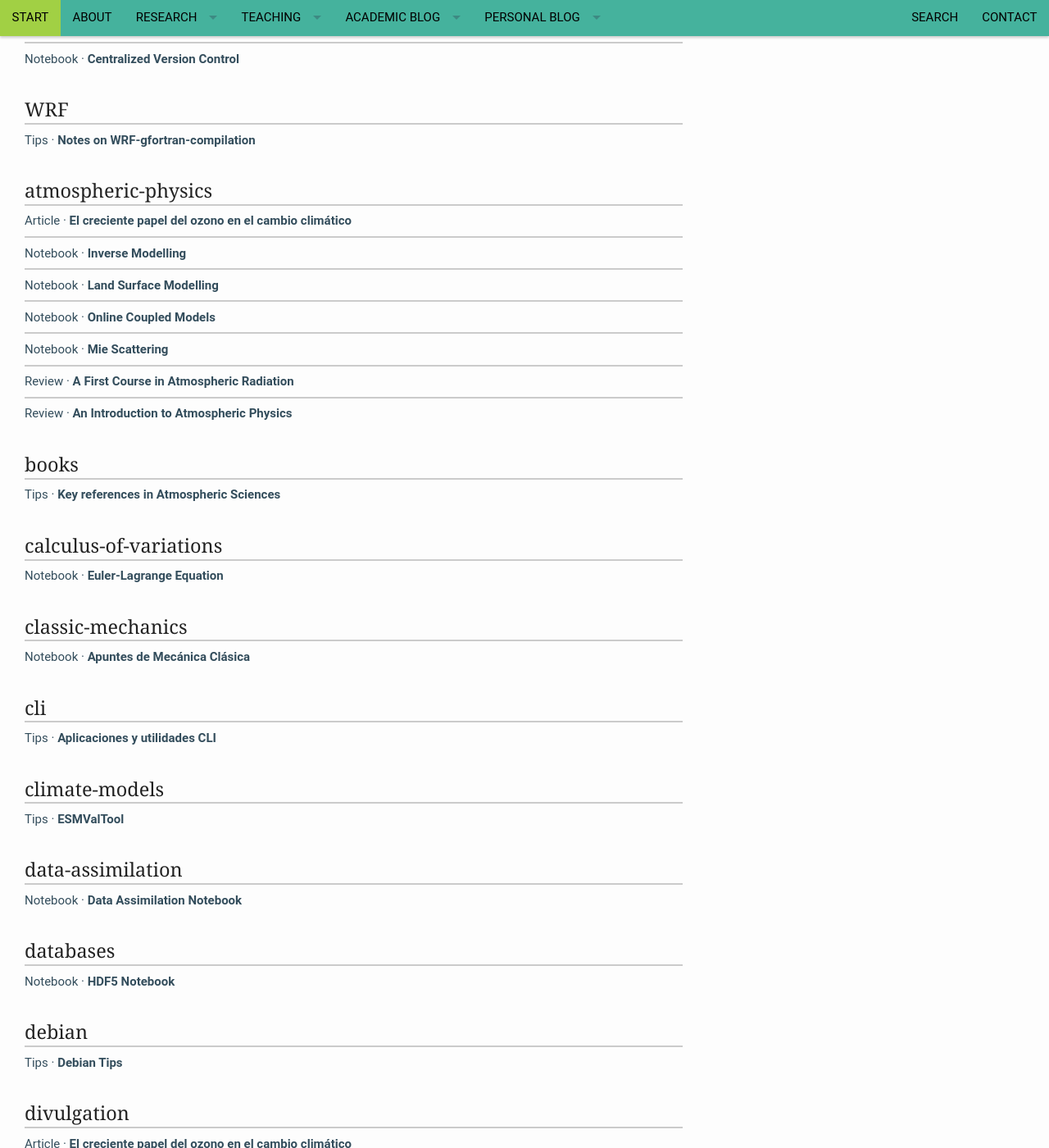
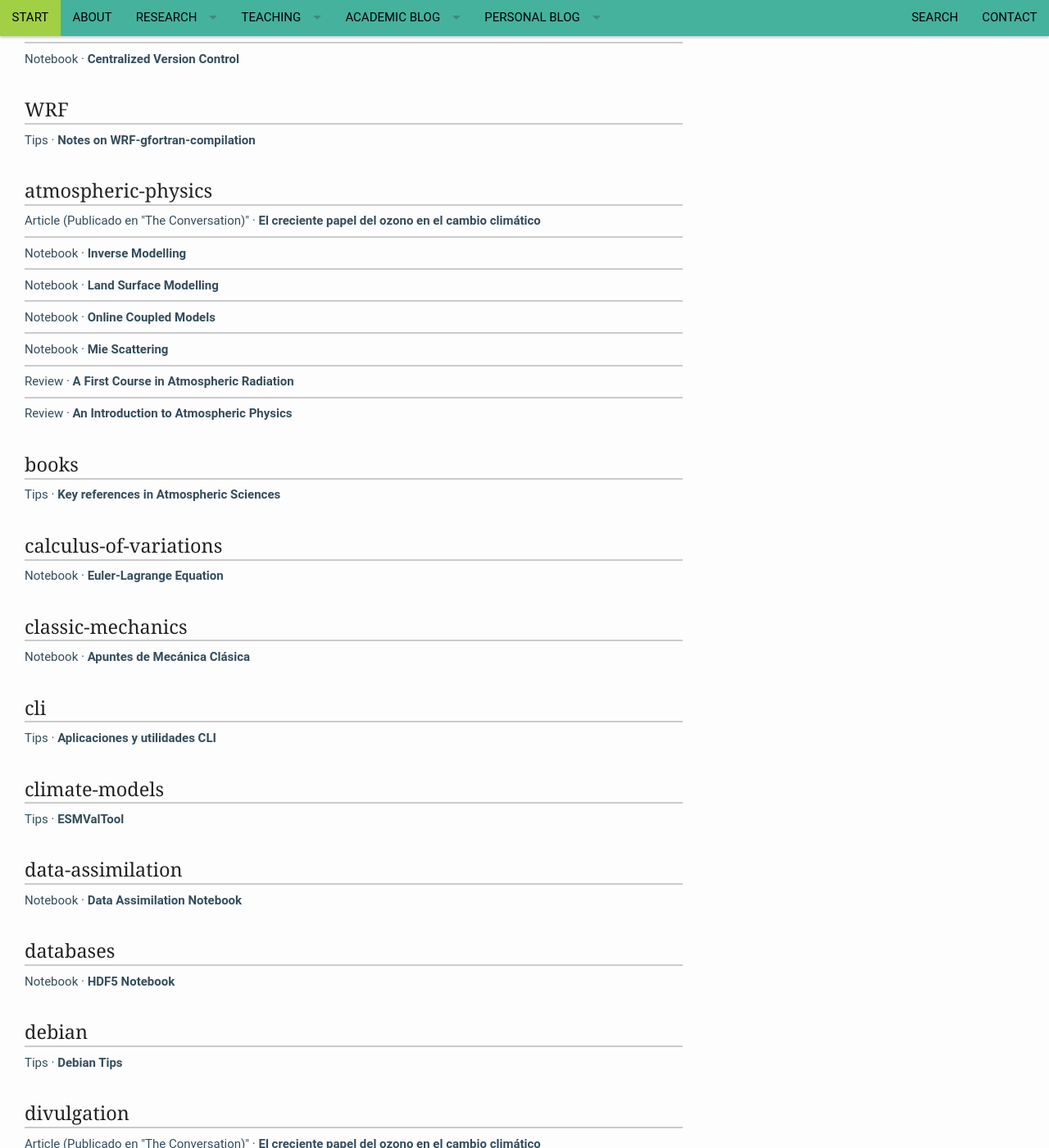
Before and after one commit to RCHG/rchg.github.io, a Jekyll site: the page built from blog/archive_tags.html, in a window 1280 px wide and 1400 px high, scrolled down 3594 px. Shown: the whole window at 82% size. Built offline with Jekyll 4.4.1, drawn with Linux system fonts in a browser that asks for light colours; nearby versions of some CDN libraries; comment, search, counter and statistics services are not loaded; some of the changed text lies outside the part shown.

Commit message:
Update 2020-08-19-Papel Ozono.md

```diff
--- a/_posts/2020-08-19-Papel Ozono.md
+++ b/_posts/2020-08-19-Papel Ozono.md
@@ -2,11 +2,11 @@
 layout: page
 sidebar: right
 title: "El creciente papel del ozono en el cambio climático"
-subheadline: Article
+subheadline: Article (Publicado en "The Conversation)"
 author: ramiro_chg
 breadcrumb: true
 tags:
-    - [atmospheric-physics,theconversation, divulgation]
+    - [atmospheric-physics, theconversation, divulgation]
 categories:
     - science-blog
 header:
```
